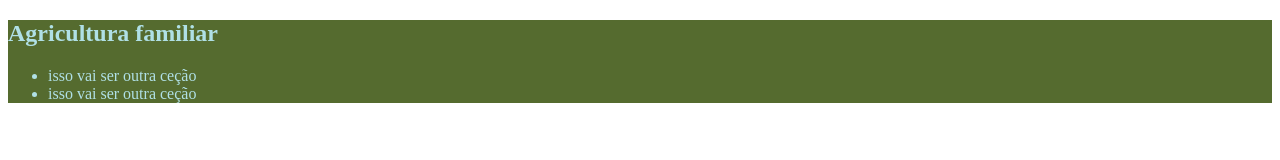
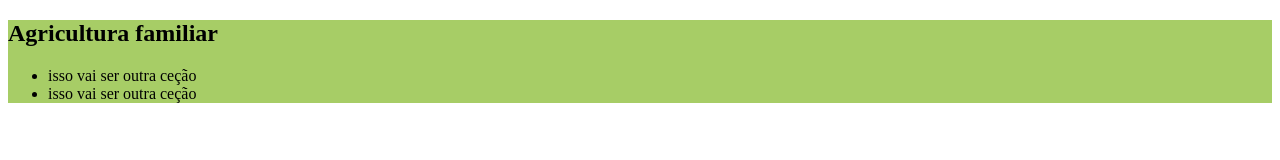
Before and after one commit to rafaelmocelin25/O-agro-da-agricultura-familiar, a plain HTML site: page index.html in a window 1280 px wide. Drawn offline with Linux system fonts and the light colour scheme.

Commit message:
cor de fundo certa

```diff
--- a/style.css
+++ b/style.css
@@ -1,4 +1,4 @@
 .cabecalho{
-    background-color: darkolivegreen;
-    color:powderblue ;
+    background-color: rgb(167, 205, 102);
+    color:rgb(0, 0, 0) ;
 }
```
